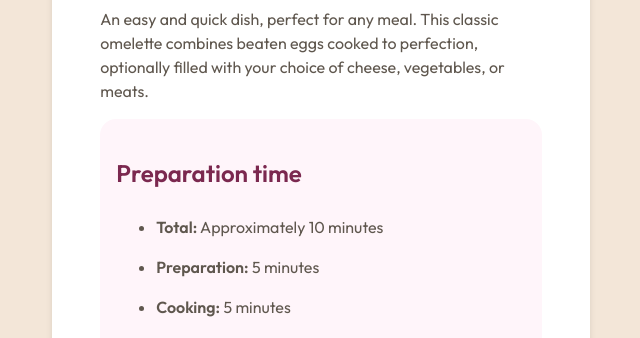
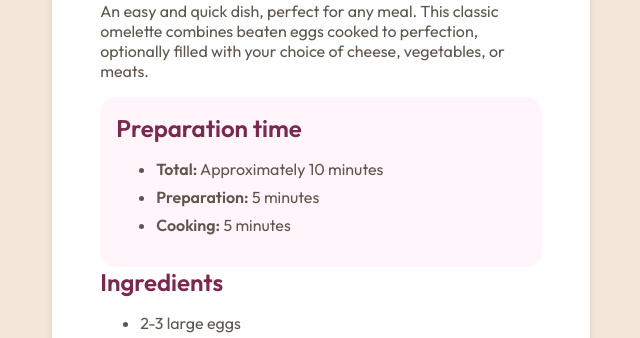
Before and after one commit to sedaryildirim/recipe-page-main, a plain HTML site: page index.html in a window 1280 px wide. Shown: the part 441-779 px from the top of the page, without its empty margins (319-959 px from the left). Drawn offline with Linux system fonts and the light colour scheme.

Commit message:
Update styles.css

```diff
--- a/assets/css/styles.css
+++ b/assets/css/styles.css
@@ -32,7 +32,7 @@ body {
     justify-content: center;
     align-items: center;
     flex-direction: column;
-    line-height: 1.5;
+    /* line-height: 1.5; */
     margin: 0;
 }
 
@@ -65,17 +65,19 @@ h1 {
 
 .prep-card {
     background-color: var(--color-rose-white);
-    padding: 16px;
+    padding: 1rem;
     border-radius: 1rem;
-    margin: 1rem 0;
+    /* margin: 1rem 0; */
 }
-
+h2 {
+    margin: 0;
+}
 h2, ol li::marker {
     color: var(--primary-color-raspberry);
 }
 
 li {
-    line-height: 2rem;
+    /* line-height: 2rem; */
     margin-bottom: 0.5rem;
 }
 
```
